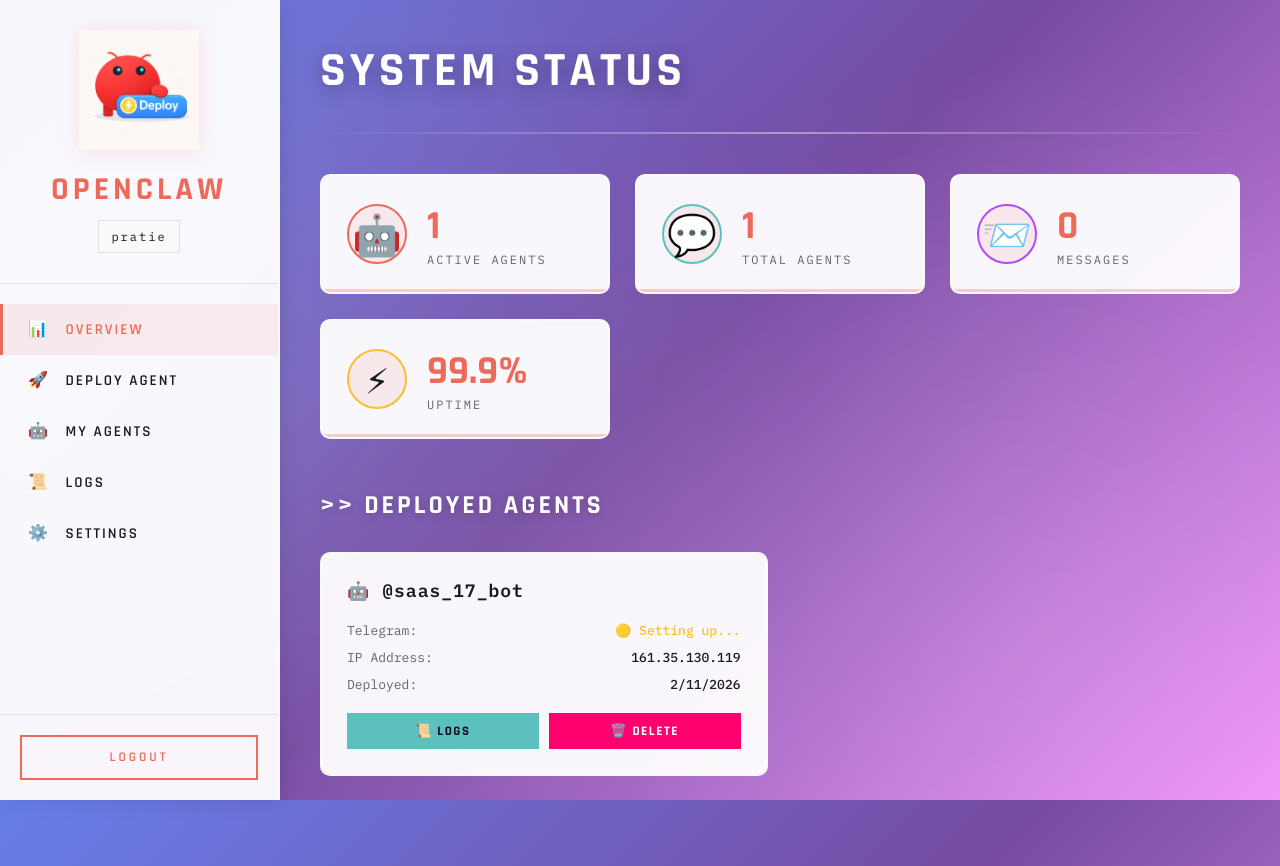
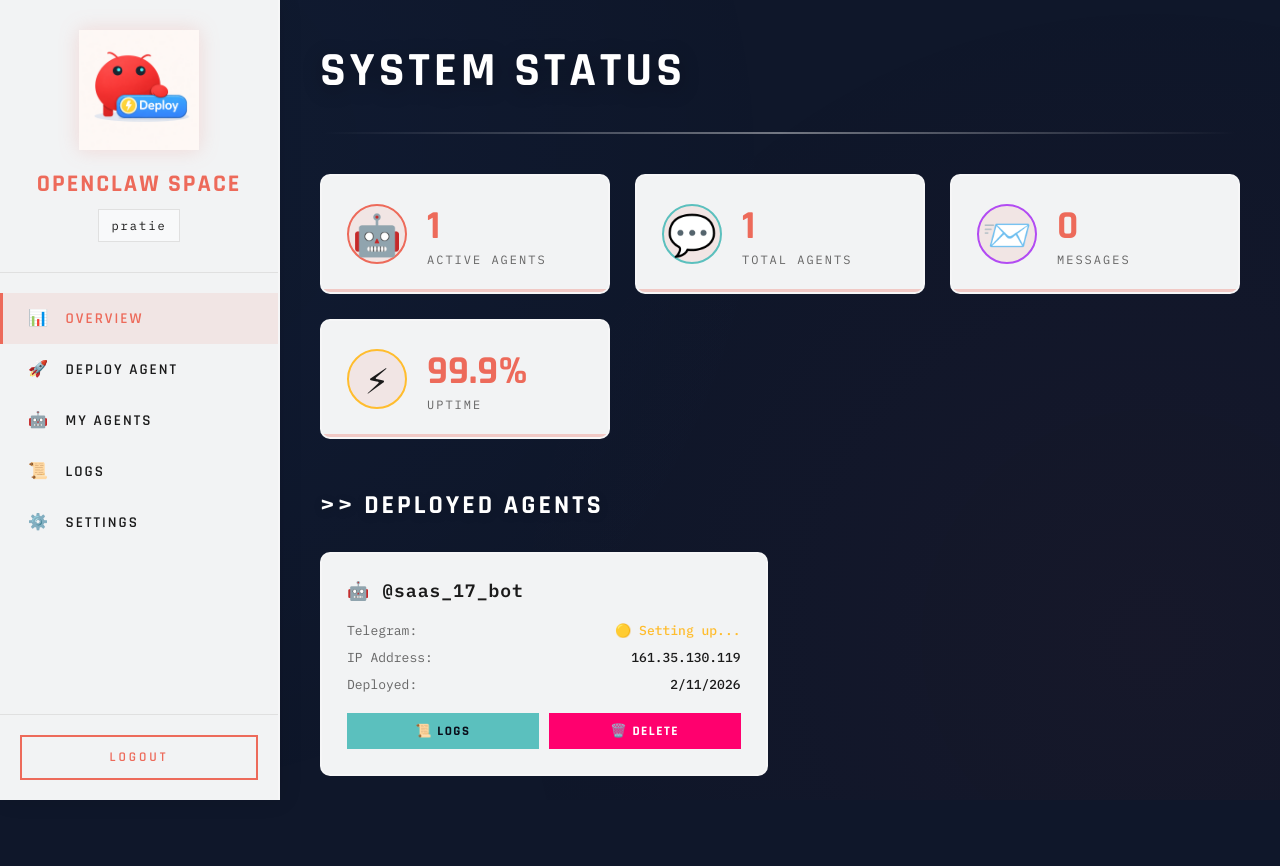
Before and after one commit to pratie/openclaw-saas, a Flask app: page /dashboard in a window 1280 px wide. Run offline with Flask 3, Linux system fonts and the light colour scheme; a user stored in the database is signed in; data comes from the database, SQL or seed files in the repository.

Commit message:
Match dashboard background to landing page dark theme
- Background: Purple gradient → Dark slate (#0F172A)
- Subtle gradients: Updated to match landing page radial gradients
- Brand name: "OPENCLAW" → "OPENCLAW Space"
- Font size: 32px → 24px (fits nicely)
- Letter spacing: 4px → 2px (more compact)

Dashboard now has consistent dark theme with landing page.

🤖 Generated with [Claude Code](https://claude.com/claude-code)

Co-Authored-By: Claude <noreply@anthropic.com>

```diff
--- a/static/css/style.css
+++ b/static/css/style.css
@@ -20,10 +20,7 @@
 
 body {
     font-family: 'IBM Plex Mono', 'Courier New', monospace;
-    background: linear-gradient(135deg, #667eea 0%, #764ba2 50%, #f093fb 100%);
-    background-attachment: fixed;
-    background-size: 200% 200%;
-    animation: gradientShift 15s ease infinite;
+    background: #0F172A;
     color: var(--text-dark);
     overflow-x: hidden;
     position: relative;
@@ -38,16 +35,11 @@ body::before {
     left: 0;
     right: 0;
     bottom: 0;
-    background: radial-gradient(circle at 20% 50%, rgba(255,255,255,0.1) 0%, transparent 50%),
-                radial-gradient(circle at 80% 80%, rgba(255,255,255,0.1) 0%, transparent 50%);
+    background:
+        radial-gradient(circle at 10% 20%, rgba(59, 130, 246, 0.04) 0%, transparent 50%),
+        radial-gradient(circle at 90% 80%, rgba(211, 47, 47, 0.04) 0%, transparent 50%);
     pointer-events: none;
     z-index: 0;
-}
-
-@keyframes gradientShift {
-    0% { background-position: 0% 50%; }
-    50% { background-position: 100% 50%; }
-    100% { background-position: 0% 50%; }
 }
 
 /* ========== Animated Background ========== */
@@ -621,11 +613,11 @@ body::before {
 
 .glitch-small {
     font-family: 'Rajdhani', sans-serif;
-    font-size: 32px;
+    font-size: 24px;
     font-weight: 700;
     color: var(--primary-green);
     margin-bottom: 10px;
-    letter-spacing: 4px;
+    letter-spacing: 2px;
     text-transform: uppercase;
 }
 
--- a/templates/dashboard.html
+++ b/templates/dashboard.html
@@ -14,7 +14,7 @@
     <div class="sidebar">
         <div class="sidebar-header">
             <img src="{{ url_for('static', filename='logo.png') }}" alt="OpenClaw Logo" class="sidebar-logo">
-            <h2 class="glitch-small" data-text="OPENCLAW">OPENCLAW</h2>
+            <h2 class="glitch-small" data-text="OPENCLAW Space">OPENCLAW Space</h2>
             <p class="user-badge">{{ username }}</p>
         </div>
 
```
